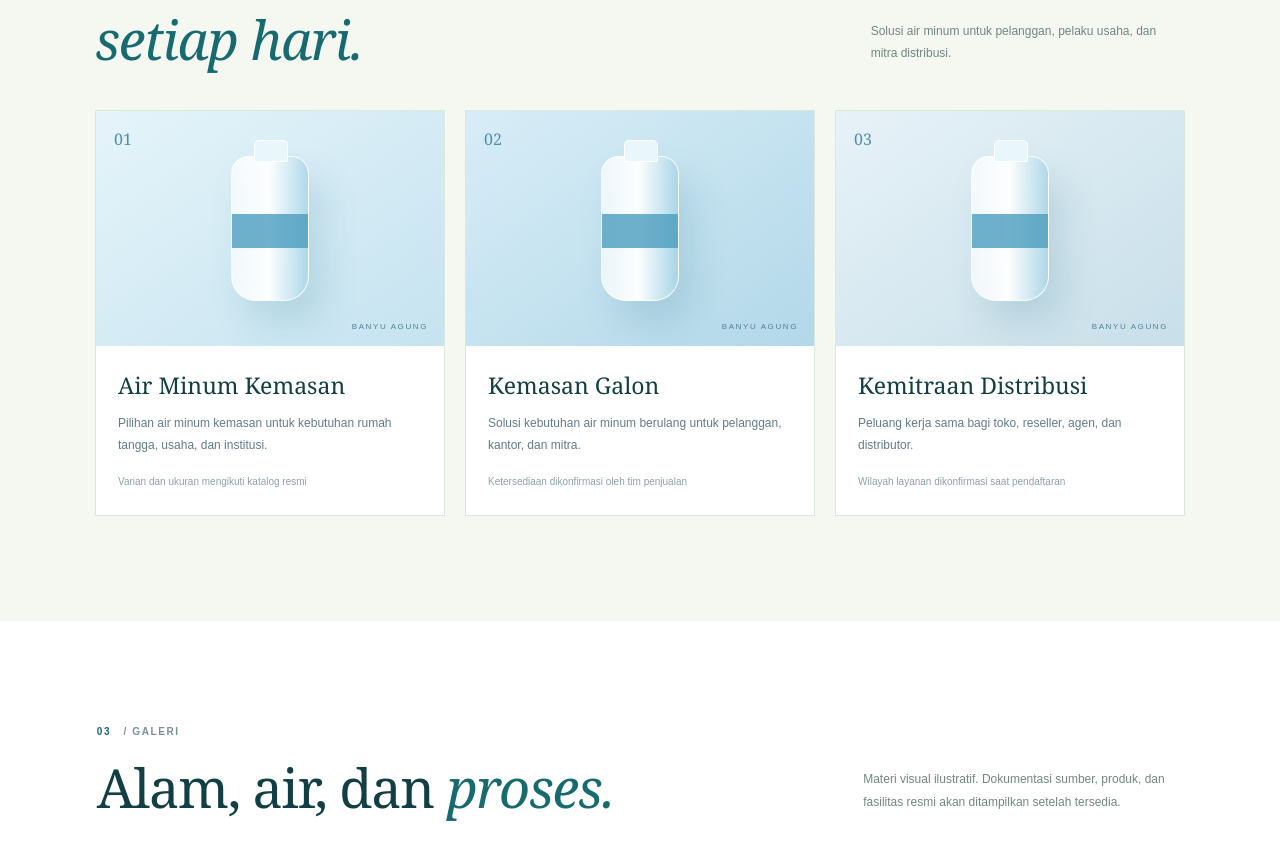
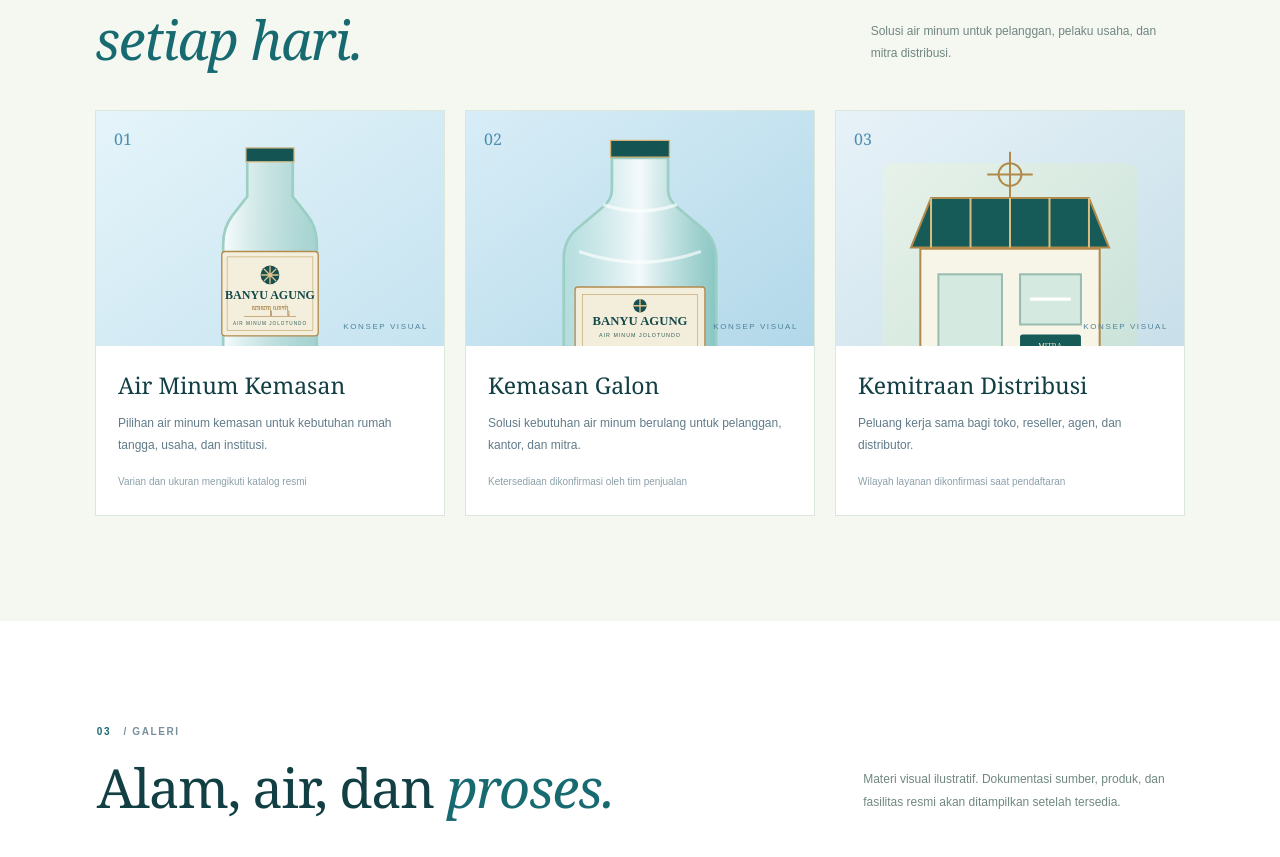
Before and after one commit to akvisomr-eng/BANYU-AGUNG, a Next.js app: page / in a window 1280 px wide. Shown: the part 1422-2279 px from the top of the page. Built offline with nearby package versions, Linux system fonts and the light colour scheme; grey boxes are pictures that could not be loaded; a web font is replaced by a local one.

Commit message:
Replace placeholder product shapes with branded concept artwork

```diff
--- a/src/app/page.tsx
+++ b/src/app/page.tsx
@@ -105,8 +105,12 @@ export default function Home() {
             {products.map((product) => <article className="novemberProductCard" key={product.number}>
               <div className="novemberProductVisual">
                 <span className="novemberCardNumber">{product.number}</span>
-                <div className={`novemberWaterShape novemberWaterShape${product.number}`}><i></i></div>
-                <span className="novemberProductWord">BANYU AGUNG</span>
+                <img
+                  src={product.number === "01" ? "/images/banyu-agung-bottle-concept.svg" : product.number === "02" ? "/images/banyu-agung-gallon-concept.svg" : "/images/banyu-agung-distribution-concept.svg"}
+                  alt={product.number === "01" ? "Konsep desain botol BANYU AGUNG" : product.number === "02" ? "Konsep desain galon BANYU AGUNG" : "Ilustrasi kemitraan distribusi BANYU AGUNG"}
+                  loading="lazy"
+                />
+                <span className="novemberProductWord">KONSEP VISUAL</span>
               </div>
               <div className="novemberProductBody"><h3>{product.title}</h3><p>{product.text}</p><small>{product.note}</small></div>
             </article>)}
```
